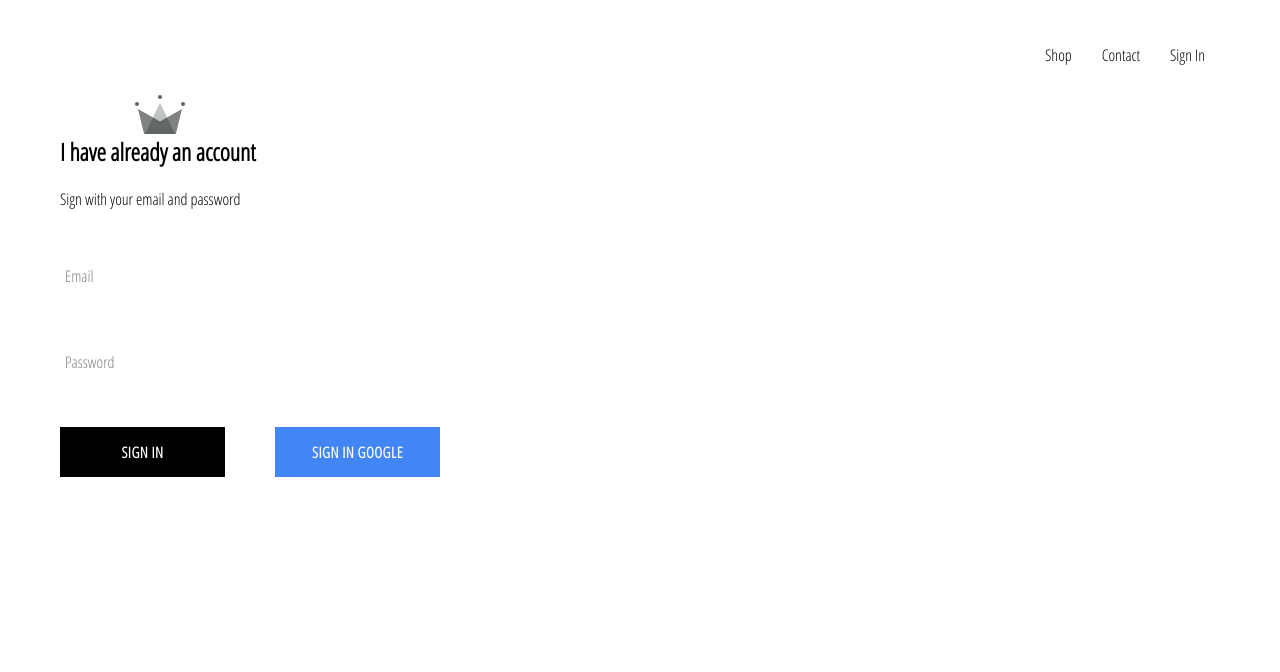
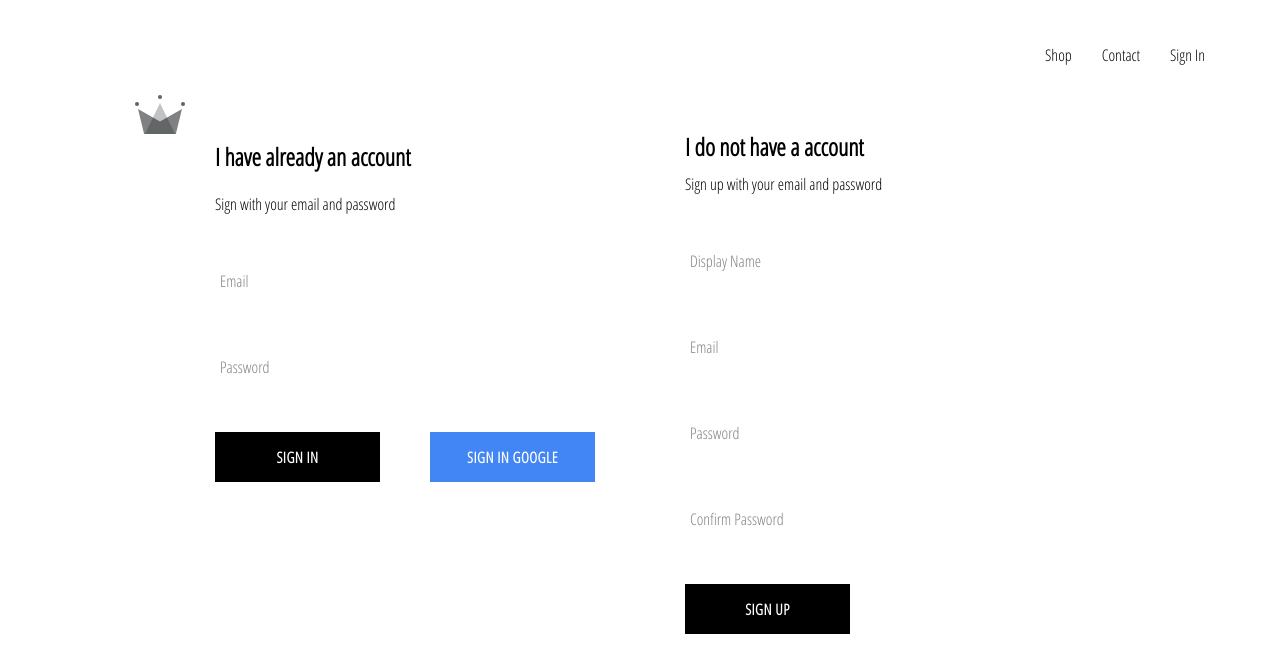
Before and after one commit to vivekje19/react_ecom, a React (Create React App) app: page /signin in a window 1280 px wide. Shown: the top 672 px of the page. Built offline with nearby package versions, Linux system fonts and the light colour scheme; no server answers.

Commit message:
implemented firebase utils, inculuded ability to store users information into database

```diff
--- a/src/App.js
+++ b/src/App.js
@@ -6,7 +6,7 @@
 import ShopPage from './pages/shop/shop.component';
 import SignInSignUpPage from './pages/sign-in-sign-up/sign-in-sign-up.component';
 import Header from './components/header/header.component';
-import { auth } from "./firebase/firebase.utils";
+import { auth, createUserProfileDocument } from "./firebase/firebase.utils";
 
 class App extends React.Component {
   constructor(){
@@ -17,9 +17,20 @@
   }
   unsubscribeFromAuth = null;
   componentDidMount(){
-    this.unsubscribeFromAuth = auth.onAuthStateChanged(user => {
-      this.setState({currentUser:user});
-      console.log(user);
+    this.unsubscribeFromAuth = auth.onAuthStateChanged(async userAuth => {
+      if(userAuth){
+        const userRef = await createUserProfileDocument(userAuth);
+        userRef.onSnapshot(snapShot => {
+          this.setState({
+            currentUser:{
+              id:snapShot.id,
+              ...snapShot.data()
+            }
+          })
+        })
+      }
+
+
     })
   }
 
--- /dev/null
+++ b/src/components/sign-up/sign-up.component.jsx
@@ -0,0 +1,98 @@
+import React from "react";
+
+import './sign-up.styles.scss';
+import CustomButton from "../custom-button/custom-button.component";
+
+import { auth, createUserProfileDocument } from "../../firebase/firebase.utils";
+import FormInput from "../form-input/form-input.component";
+
+class SignUp extends React.Component{
+    constructor(){
+        super();
+        this.state = {
+                displayName:'',
+                email:'',
+                password:'',
+                confirmPassword:''
+        }
+    }
+    handleSubmit = async event => {
+        event.preventDefault();
+        const {displayName, email, password, confirmPassword}= this.state;
+        if(password !== confirmPassword){
+            alert('conform password does not match');
+            return;
+        }
+        try{
+            const {user} = await auth.createUserWithEmailAndPassword(email,password);
+            await createUserProfileDocument(user, {displayName});
+            this.setState ({
+                displayName:'',
+                email:'',
+                password:'',
+                confirmPassword:''
+            });
+        }catch(error){
+            console.error(error);
+        }
+    };
+    handleChange = event => {
+        const {value, name} = event.target;
+        this.setState({[name]:value});
+    }
+    render(){
+        const {displayName, email, password, confirmPassword}= this.state;
+        return(
+            <div className='sign-up'>
+                <h2 className='title'>I do not have a account</h2>
+                <span>Sign up with your email and password</span>
+                <form className='sign-up-form' onSubmit={this.handleSubmit}>
+                    <FormInput
+                    type='text'
+                    name='displayName'
+                    value = {displayName}
+                    onChange = {this.handleChange}
+                    label='Display Name'
+                    required
+                    />
+
+
+                    <FormInput
+                    type='email'
+                    name='email'
+                    value = {email}
+                    onChange = {this.handleChange}
+                    label='Email'
+                    required
+                    />
+
+
+                    <FormInput
+                    type='password'
+                    name='password'
+                    value = {password}
+                    onChange = {this.handleChange}
+                    label='Password'
+                    required
+                    />
+
+
+
+                    <FormInput
+                    type='password'
+                    name='confirmPassword'
+                    value = {confirmPassword}
+                    onChange = {this.handleChange}
+                    label='Confirm Password'
+                    required
+                    />
+
+                    <CustomButton type='submit'>Sign Up</CustomButton>
+
+                </form>
+
+            </div>
+        );
+    }
+}
+export default SignUp;
--- /dev/null
+++ b/src/components/sign-up/sign-up.styles.scss
@@ -0,0 +1,8 @@
+.sign-up{
+    display: flex;
+    flex-direction: column;
+    width: 380px;
+    .title{
+        margin: 10px 0;
+    }
+}
--- a/src/firebase/firebase.utils.js
+++ b/src/firebase/firebase.utils.js
@@ -15,6 +15,28 @@
 
 };
 
+export const createUserProfileDocument = async(userAuth, additionalData) => {
+    if(!userAuth) return;
+    const userRef = firestore.doc(`users/${userAuth.uid}`);
+    const snapShot = await userRef.get();
+    if(!snapShot.exists){
+        const {displayName, email} = userAuth;
+        const createdAt = new Date();
+        try{
+            await userRef.set({
+                displayName,
+                email,
+                createdAt,
+                ...additionalData
+            })
+        }catch(error){
+            console.log(error.message);
+        }
+    }
+    return userRef;
+};
+
+
 firebase.initializeApp(config);
 export const auth = firebase.auth();
 export const firestore = firebase.firestore();
--- a/src/pages/sign-in-sign-up/sign-in-sign-up.component.jsx
+++ b/src/pages/sign-in-sign-up/sign-in-sign-up.component.jsx
@@ -1,10 +1,12 @@
 import React from "react";
 import './sign-in-sign-up.styles.scss';
 import SignIn from "../../components/sign-in/sign-in.component";
+import SignUp from "../../components/sign-up/sign-up.component";
 
 const SignInSignUpPage = ()=> (
     <div className='sign-in-sign-up'>
         <SignIn />
+        <SignUp />
     </div>
 );
 export default SignInSignUpPage;
--- a/src/pages/sign-in-sign-up/sign-in-sign-up.styles.scss
+++ b/src/pages/sign-in-sign-up/sign-in-sign-up.styles.scss
@@ -0,0 +1,6 @@
+.sign-in-sign-up{
+    width: 850px;
+    display: flex;
+    justify-content: space-between;
+    margin: 30px auto;
+}
```
Also changed, not shown: src/components/sign-in-sign-up/sign-in-sign-up.component.jsx (added), src/components/sign-in-sign-up/sign-in-sign-up.styles.scss (added).
